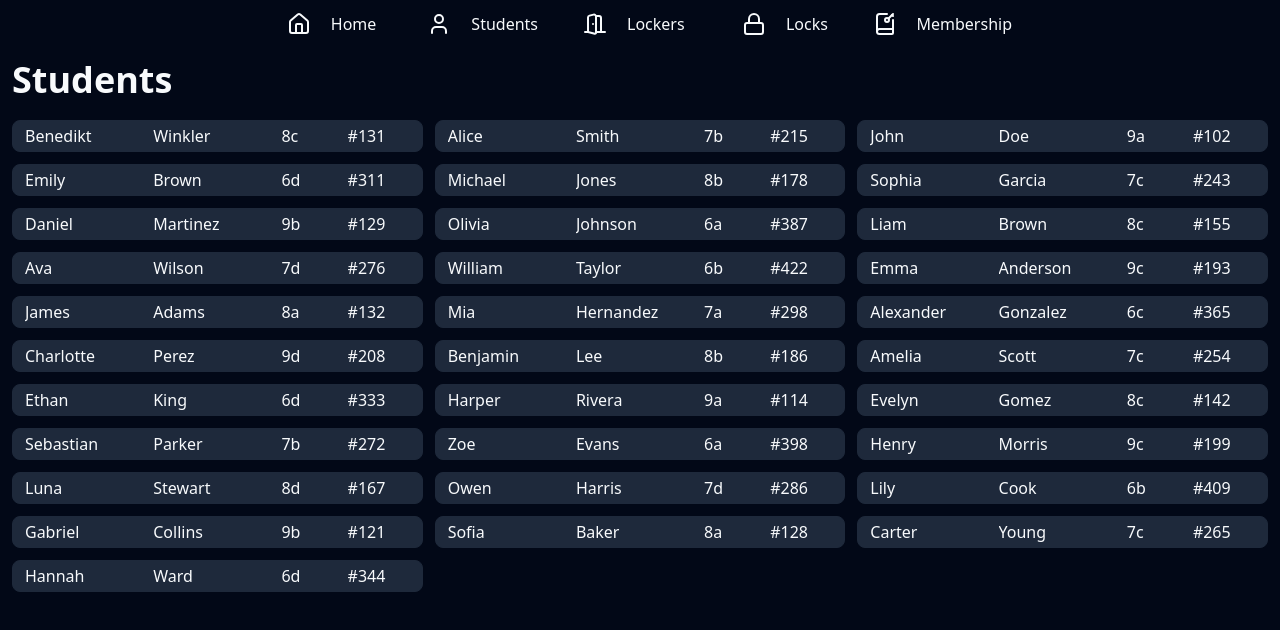
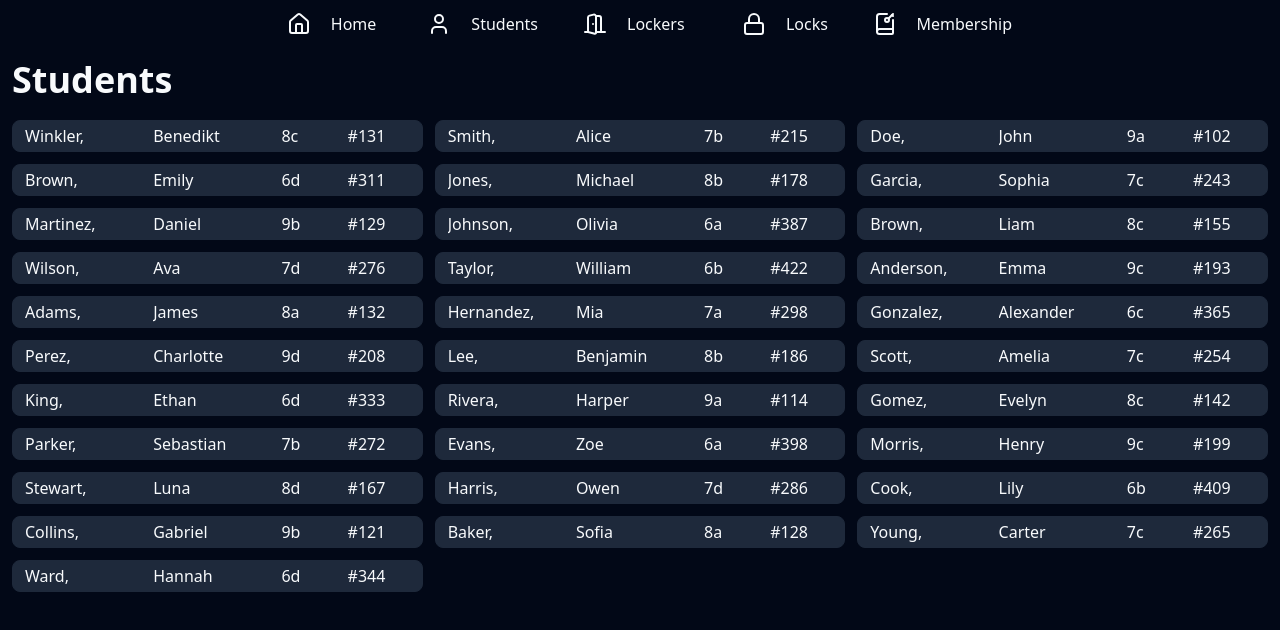
Before and after one commit to b-at-neu/pulse, a Next.js app: page /students in a window 1280 px wide. Shown: the top 630 px of the page. Built offline with nearby package versions, Linux system fonts and the light colour scheme.

Commit message:
#12 change order of name

```diff
--- a/app/students/page.tsx
+++ b/app/students/page.tsx
@@ -199,8 +199,8 @@ export default function Page() {
         {data.map((v, i) => (
           <Bar
             data={[
+              [v.lastName + ',', 'w-1/3'],
               [v.firstName, 'w-1/3'],
-              [v.lastName, 'w-1/3'],
               [v.class, 'w-1/6'],
               [v.locker, 'w-1/6']
             ]}
```
